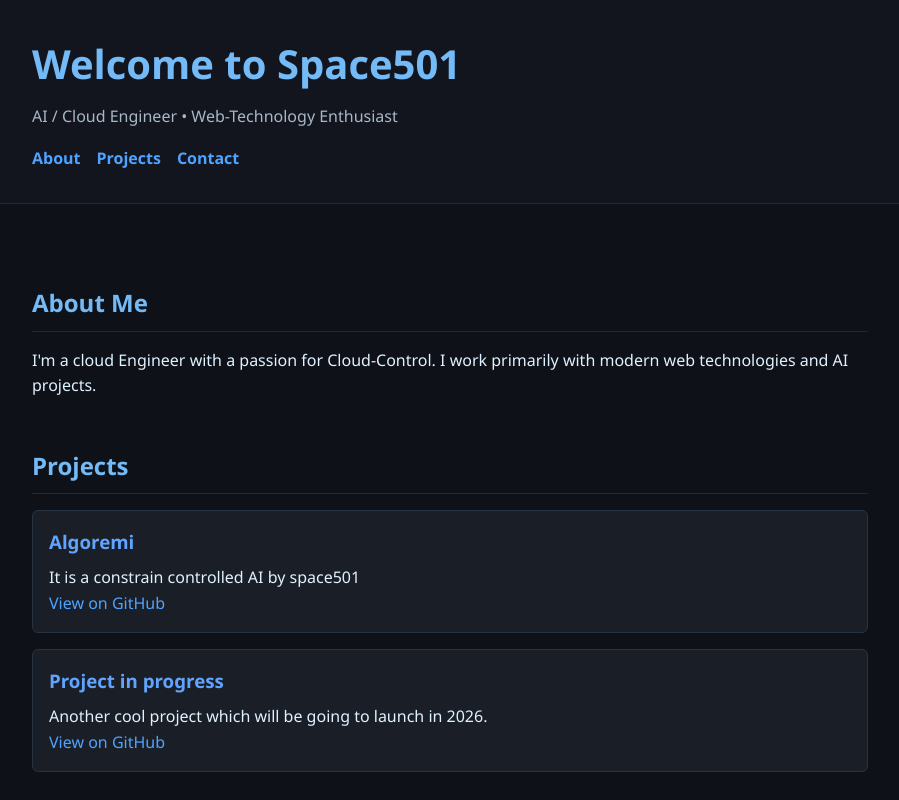
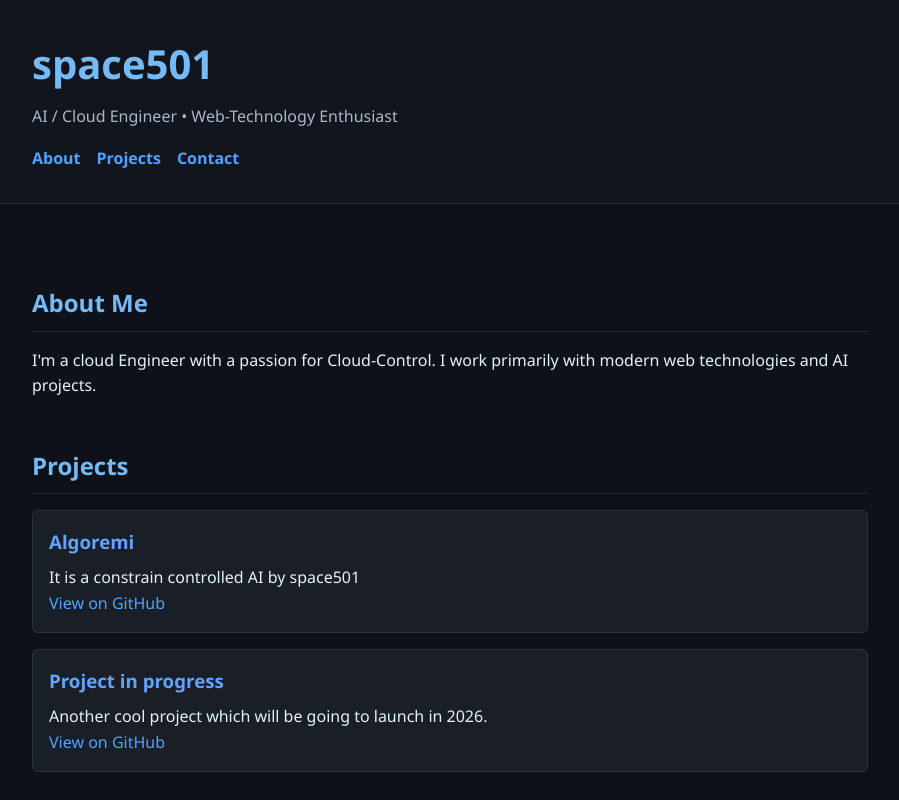
Before and after one commit to space501r/space501.github.io, a plain HTML site: page index.html in a window 1280 px wide. Shown: the top 800 px of the page, without its empty margins (190-1089 px from the left). Drawn offline with Linux system fonts and the light colour scheme.

Commit message:
title change

```diff
--- a/index.html
+++ b/index.html
@@ -9,7 +9,7 @@
 <body>
   <header>
     <div class="container">
-      <h1>Welcome to Space501 </h1>
+      <h1> space501 </h1>
       <p> AI / Cloud Engineer • Web-Technology Enthusiast</p>
       <nav>
         <ul>
```
